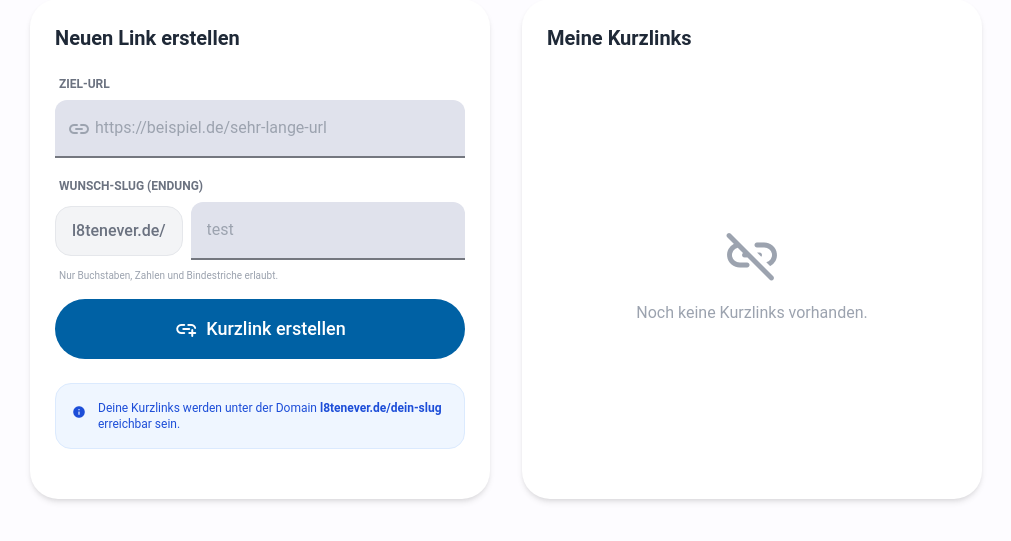
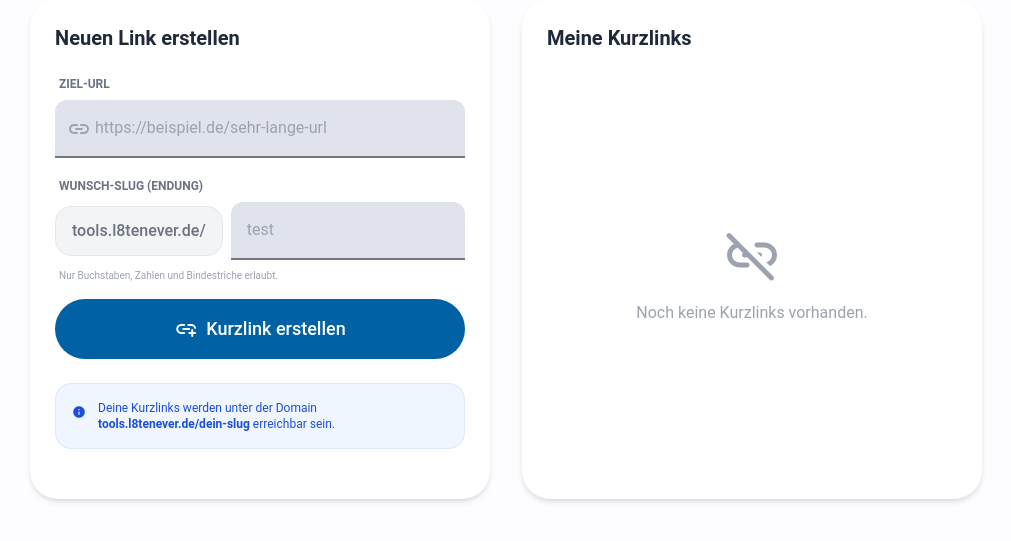
Before and after one commit to L8teNever/L8teTools, a Flask app: page /tools/shortlinks in a window 1280 px wide. Shown: the part 188-729 px from the top of the page, without its empty margins (134-1145 px from the left). Run offline with Flask 3, Linux system fonts and the light colour scheme; the visitor is signed in with stand-in values (Sample User, id 1); data that the repository does not hold is empty; some libraries are stand-ins or nearby versions; some web fonts are replaced.

Commit message:
v.0.0.43 - Updated URL Shortener domain to tools.l8tenever.de

```diff
--- a/templates/dashboard.html
+++ b/templates/dashboard.html
@@ -100,7 +100,7 @@
         </div>
         <div>
             <h3 class="text-xl font-bold">URL Shortener</h3>
-            <p class="text-sm opacity-80 mt-1">Erstelle Kurzlinks mit deiner eigenen Domain l8tenever.de.</p>
+            <p class="text-sm opacity-80 mt-1">Erstelle Kurzlinks mit deiner eigenen Domain tools.l8tenever.de.</p>
         </div>
     </a>
 
--- a/templates/tools/shortlinks.html
+++ b/templates/tools/shortlinks.html
@@ -34,7 +34,7 @@
                     <div class="flex items-center gap-2">
                         <div
                             class="bg-gray-100 dark:bg-gray-800 px-4 py-3 rounded-2xl text-gray-500 font-medium whitespace-nowrap border border-gray-200 dark:border-gray-700">
-                            l8tenever.de/
+                            tools.l8tenever.de/
                         </div>
                         <div class="relative flex-1">
                             <input type="text" id="linkSlug" class="m3-text-input" placeholder="test">
@@ -52,7 +52,8 @@
             <div
                 class="bg-blue-50 dark:bg-blue-900/10 p-4 rounded-2xl text-xs text-blue-700 dark:text-blue-300 flex items-start gap-3 border border-blue-100 dark:border-blue-900/30">
                 <span class="material-icons-round text-sm mt-0.5">info</span>
-                <p>Deine Kurzlinks werden unter der Domain <strong>l8tenever.de/dein-slug</strong> erreichbar sein.</p>
+                <p>Deine Kurzlinks werden unter der Domain <strong>tools.l8tenever.de/dein-slug</strong> erreichbar
+                    sein.</p>
             </div>
         </div>
 
@@ -67,9 +68,9 @@
                     class="flex items-center justify-between p-4 bg-gray-50 dark:bg-gray-800/50 rounded-2xl border border-gray-100 dark:border-gray-700 group">
                     <div class="flex flex-col gap-1 overflow-hidden">
                         <span class="font-bold text-blue-600 dark:text-blue-400 flex items-center gap-1">
-                            l8tenever.de/{{ link.slug }}
+                            tools.l8tenever.de/{{ link.slug }}
                             <button class="p-1 hover:bg-blue-100 dark:hover:bg-blue-900/30 rounded-lg transition-colors"
-                                onclick="copyToClipboard('l8tenever.de/{{ link.slug }}')">
+                                onclick="copyToClipboard('tools.l8tenever.de/{{ link.slug }}')">
                                 <span class="material-icons-round text-xs">content_copy</span>
                             </button>
                         </span>
--- a/version.txt
+++ b/version.txt
@@ -1 +1 @@
-v.0.0.42
+v.0.0.43
```
